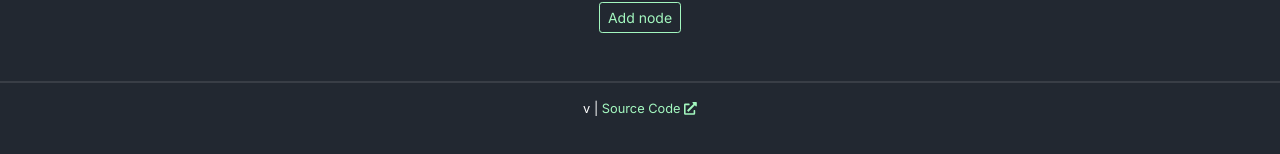
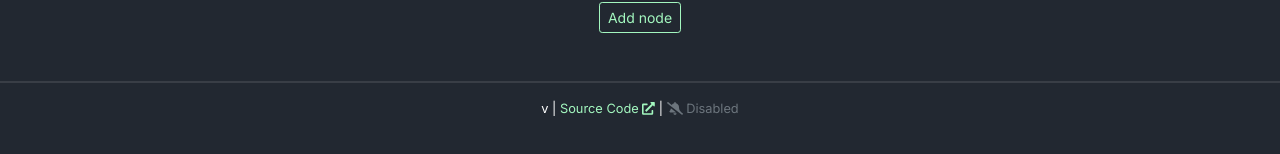
Before and after one commit to Lemii/lisk-manager, a React (Create React App) app: page / in a window 1280 px wide. Shown: the part 150-304 px from the top of the page. Built offline with nearby package versions, Linux system fonts and the light colour scheme.

Commit message:
feat: add notification status

```diff
--- a/src/components/Footer/index.tsx
+++ b/src/components/Footer/index.tsx
@@ -7,7 +7,17 @@ export default function Footer(): JSX.Element {
       <hr className="border border-dark" />v{process.env.REACT_APP_VERSION} |{' '}
       <a href="https://github.com/lemii/lisk-manager" target="_blank" rel="noopener noreferrer">
         Source Code <FontAwesomeIcon icon="external-link-alt" />
-      </a>
+      </a>{' '}
+      |{' '}
+      {Notification.permission === 'granted' ? (
+        <span>
+          <FontAwesomeIcon icon="bell" /> Enabled
+        </span>
+      ) : (
+        <span className="text-muted">
+          <FontAwesomeIcon icon="bell-slash" /> Disabled
+        </span>
+      )}
     </footer>
   );
 }
```
